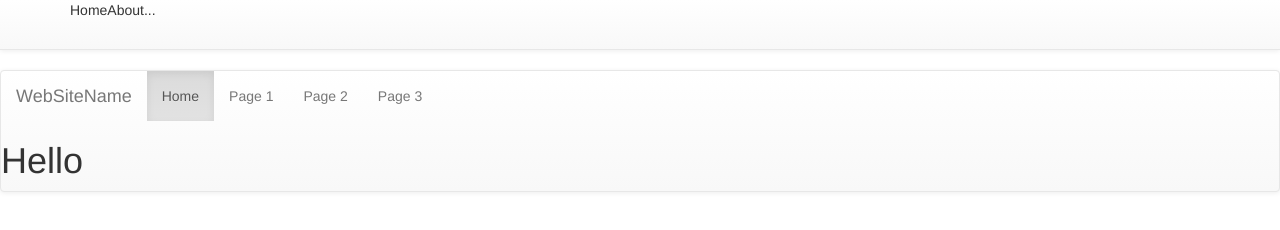
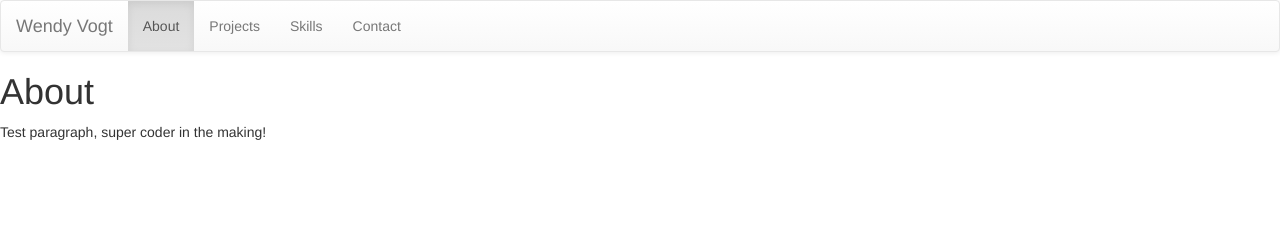
Before and after one commit to gogosamy/gogosamy.github.io, a plain HTML site: page index.html in a window 1280 px wide. Drawn offline with nearby package versions, Linux system fonts and the light colour scheme.

Commit message:
fixes nav bar

```diff
--- a/index.html
+++ b/index.html
@@ -16,35 +16,29 @@
 </head>
 
 <body>
-    <nav class="navbar navbar-default navbar-static-top">
-        <div class="container">
-            ...
-        <ul class="nav navbar-nav">
-            <li>Home</li>
-            <li>About</li>
-
-
-        </ul>
-    </nav>
-<nav class="navbar navbar-default">
+    <div class="navbar navbar-default">
         <div class="container-fluid">
             <div class="navbar-header">
-     <a class="navbar-brand" href="#">WebSiteName</a>
+                <a class="navbar-brand" href="#">Wendy Vogt</a>
             </div>
             <ul class="nav navbar-nav">
-     <li class="active"><a href="#">Home</a></li>
-     <li><a href="#">Page 1</a></li>
-     <li><a href="#">Page 2</a></li>
-     <li><a href="#">Page 3</a></li>
+                <li class="active"><a href="#">About</a></li>
+                <li><a href="#">Projects</a></li>
+                <li><a href="#">Skills</a></li>
+                <li><a href="#">Contact</a></li>
             </ul>
         </div>
-    <h1>Hello</h1>
+        </div>
+        <h1>About</h1>
+        <p>Test paragraph, super coder in the making!</p>
+
         <script src="https://ajax.googleapis.com/ajax/libs/jquery/1.7.2/jquery.min.js" type="text/javascript"></script>
-</body>
+
         <script src="https://code.jquery.com/jquery-3.1.1.min.js" integrity="sha256-hVVnYaiADRTO2PzUGmuLJr8BLUSjGIZsDYGmIJLv2b8="
             crossorigin="anonymous"></script>
         <!-- Latest compiled and minified JavaScript -->
         <script src="https://maxcdn.bootstrapcdn.com/bootstrap/3.3.7/js/bootstrap.min.js" integrity="sha384-Tc5IQib027qvyjSMfHjOMaLkfuWVxZxUPnCJA7l2mCWNIpG9mGCD8wGNIcPD7Txa"
             crossorigin="anonymous"></script>
+</body>
 
 </html>
```
Lines whose indentation alone changed are shown as unchanged.
